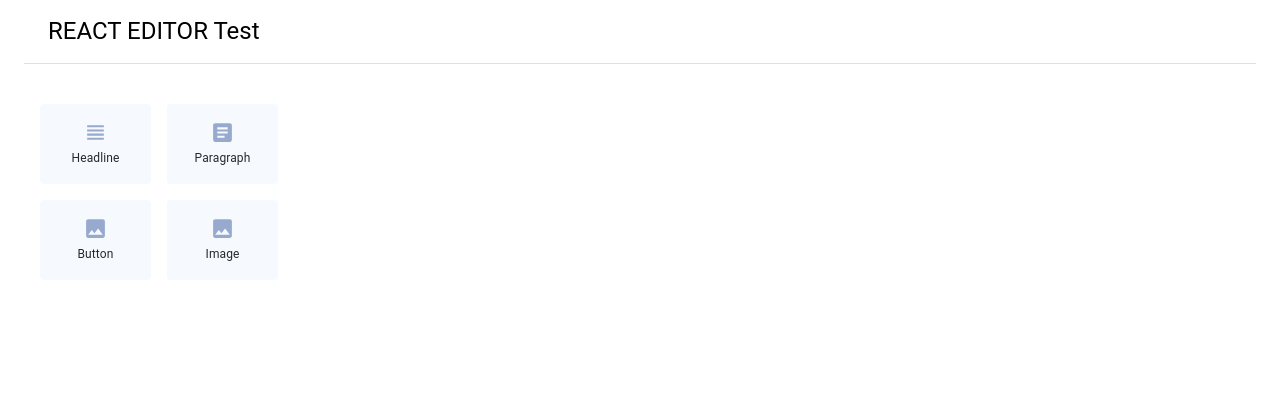
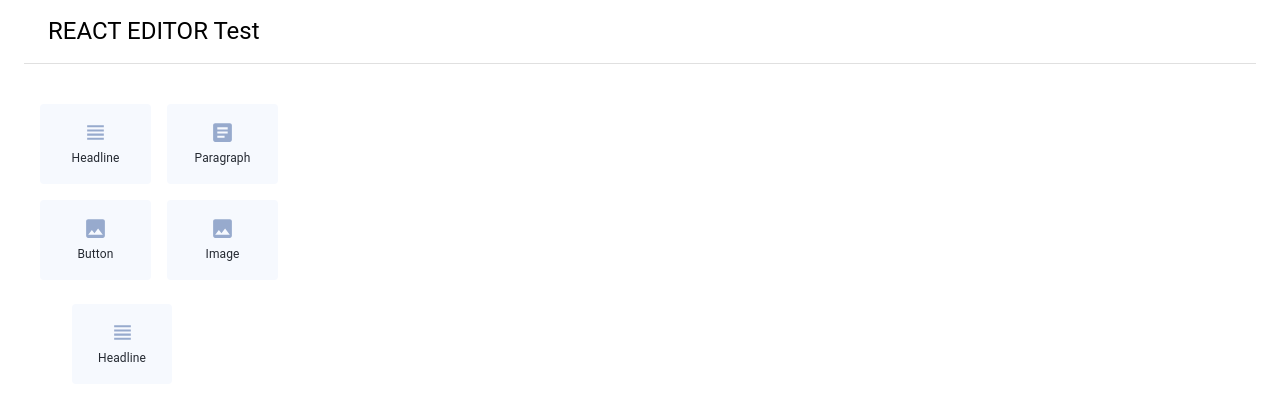
Before and after one commit to DmytroSerdiukov/react-editor, a React (Create React App) app: page / in a window 1280 px wide. Shown: the top 400 px of the page. Built offline with nearby package versions, Linux system fonts and the light colour scheme.

Commit message:
feature: EditZone component markup

```diff
--- a/src/App.tsx
+++ b/src/App.tsx
@@ -3,6 +3,7 @@ import { createTheme, ThemeProvider } from "@mui/material";
 import Container from "@mui/material/Container";
 import Header from "./components/Header";
 import ToolBar from "./components/ToolBar";
+import EditZone from "./components/EditZone";
 
 const defaultTheme = createTheme();
 
@@ -13,6 +14,7 @@ const App: FC = (): JSX.Element => {
         <Header title={"REACT EDITOR Test"} />
         <main>
           <ToolBar />
+          <EditZone />
         </main>
       </Container>
     </ThemeProvider>
--- /dev/null
+++ b/src/components/EditZone/index.tsx
@@ -0,0 +1,13 @@
+import React, { FC } from "react";
+import Container from "@mui/material/Container";
+import Item from "../ToolBar/Item";
+
+const EditZone: FC = (): JSX.Element => {
+  return (
+    <Container>
+      <Item title={"Headline"} />
+    </Container>
+  );
+};
+
+export default EditZone;
```
